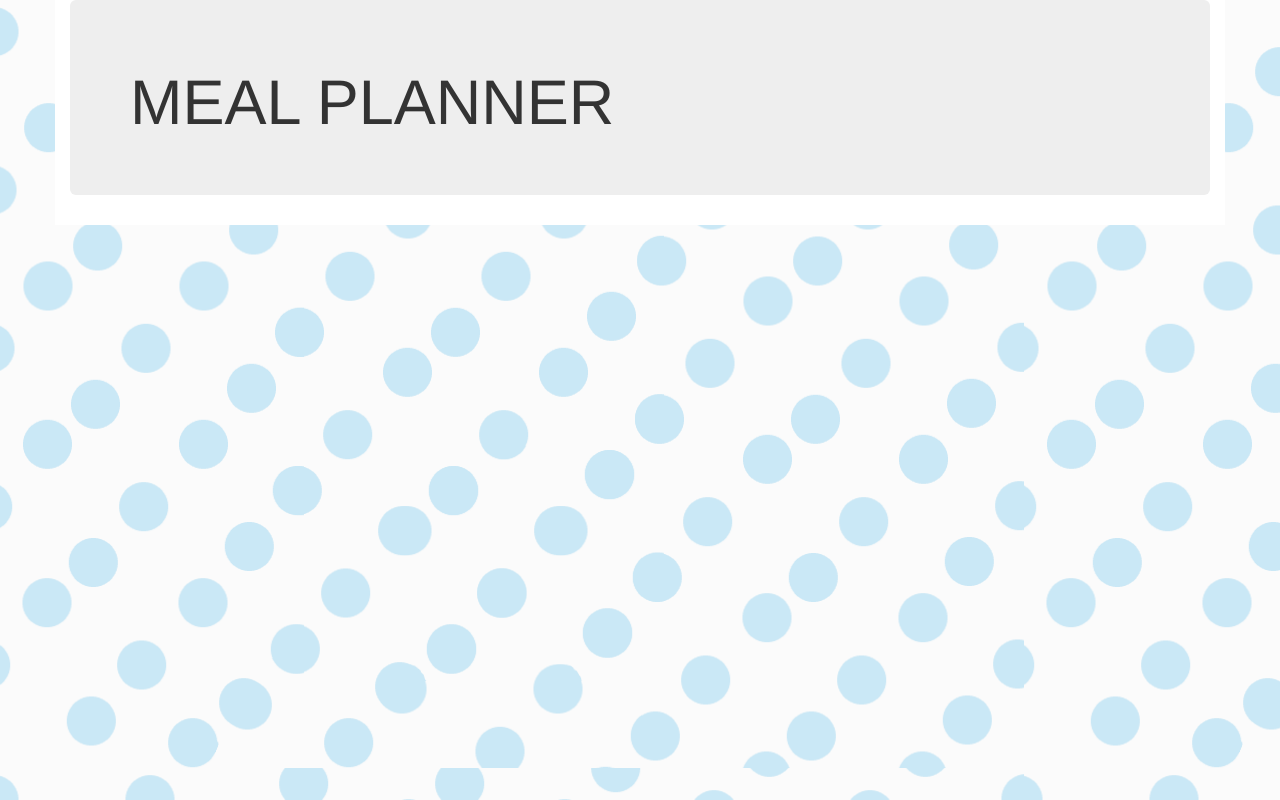
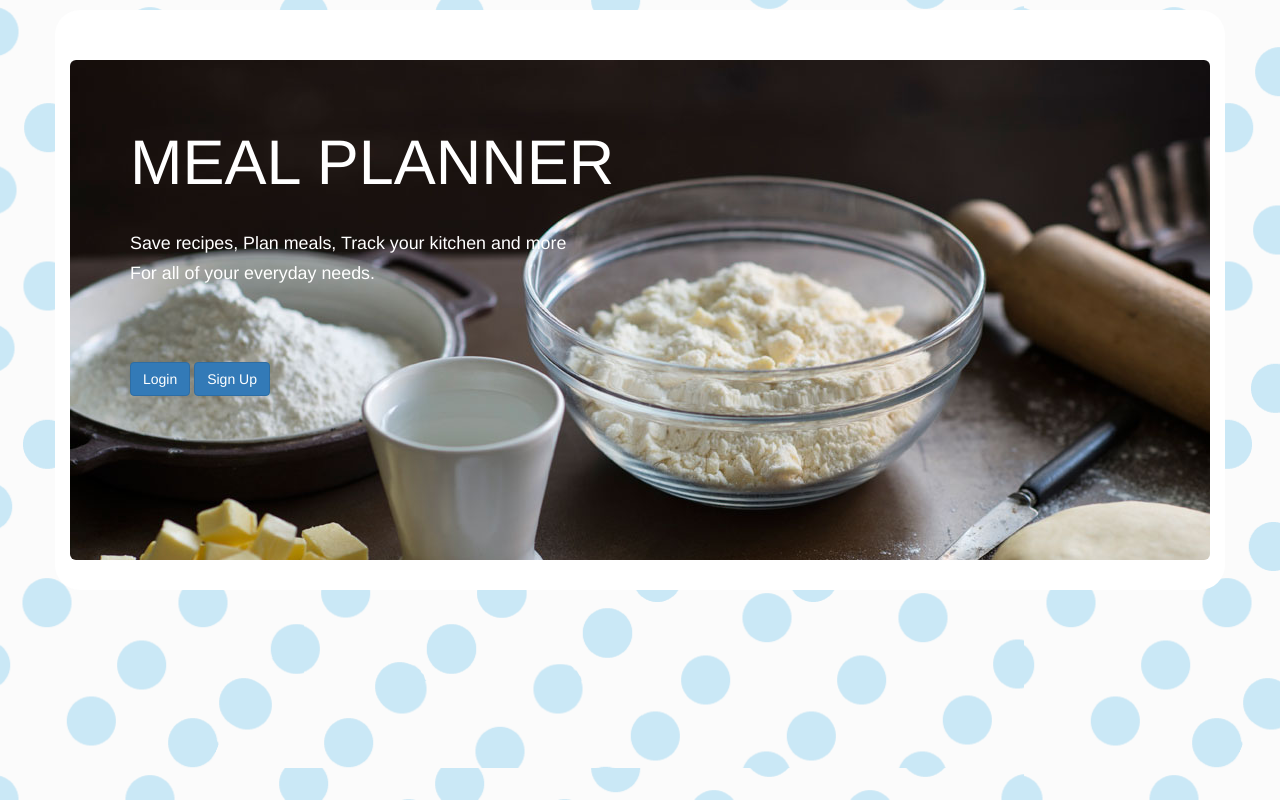
Before and after one commit to J-lambie/comp3161-project, a Flask app: page / in a window 1280 px wide. Run offline with Flask 2, Linux system fonts and the light colour scheme; some libraries are stand-ins or nearby versions.

Commit message:
edited the home.html

```diff
--- a/app/static/css/page.css
+++ b/app/static/css/page.css
@@ -3,5 +3,17 @@ body
     background-image:url('../img/background.png')
 }
 div{
+    margin-top: 10px;
     background-color:white;
+    border-radius: 25px;
 }
+
+.jumbotron{
+    margin-top: 50px;
+    padding-left: 20px;
+    padding-right: 20px;
+    height:500px;
+    background-image:url('../img/Basic-Shortcrust-pastry.jpg');
+    color:white;
+
+}
--- a/app/templates/base.html
+++ b/app/templates/base.html
@@ -4,10 +4,10 @@
   <head>
     <meta description="Database Management System - Group Project">
     <title>Meal Planner</title>
-    <link href="{{url_for('static', filename = 'css/page.css')}}" rel ="stylesheet">
     <link href="{{url_for('static', filename = 'bower_components/bootstrap/dist/css/bootstrap.min.css')}}" rel="stylesheet">
     <script src="{{url_for('static', filename = 'bower_components/jquery/dist/jquery.min.js')}}"></script>
     <script src="{{url_for('static', filename = 'bower_components/bootstrap/dist/js/bootstrap.min.js')}}"></script>
+    <link href="{{url_for('static', filename = 'css/page.css')}}" rel ="stylesheet">
   </head>
   {%block js %}{% endblock %}
   <body>
--- a/app/templates/home.html
+++ b/app/templates/home.html
@@ -3,6 +3,12 @@
 
 <div class="jumbotron">
     <h1>MEAL PLANNER</h1>
+    <br>
+    <p><small>Save recipes, Plan meals, Track your kitchen and more <br> For all of your everyday needs.</p></small><br>
+     <br><br>
+     <a href="{{url_for('login')}}" class="btn btn-primary">Login</a>
+     <a href="{{url_for('signup')}}"class="btn btn-primary">Sign Up</a>
+
 </div>
 
 {% endblock %}
```
Also changed, not shown: app/static/img/Basic-Shortcrust-pastry.jpg (added), app/static/img/how-to-make-pastry-dough-2.jpg (added).
